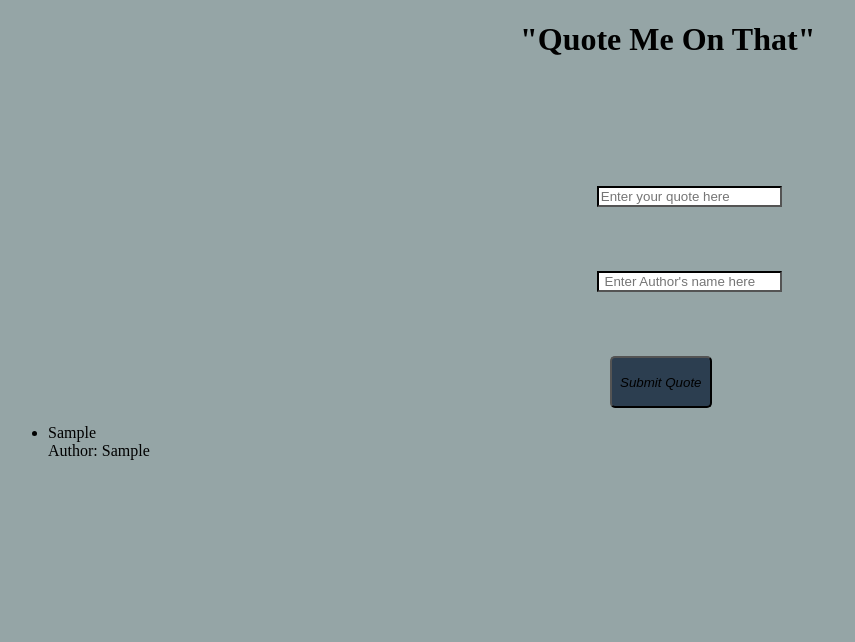
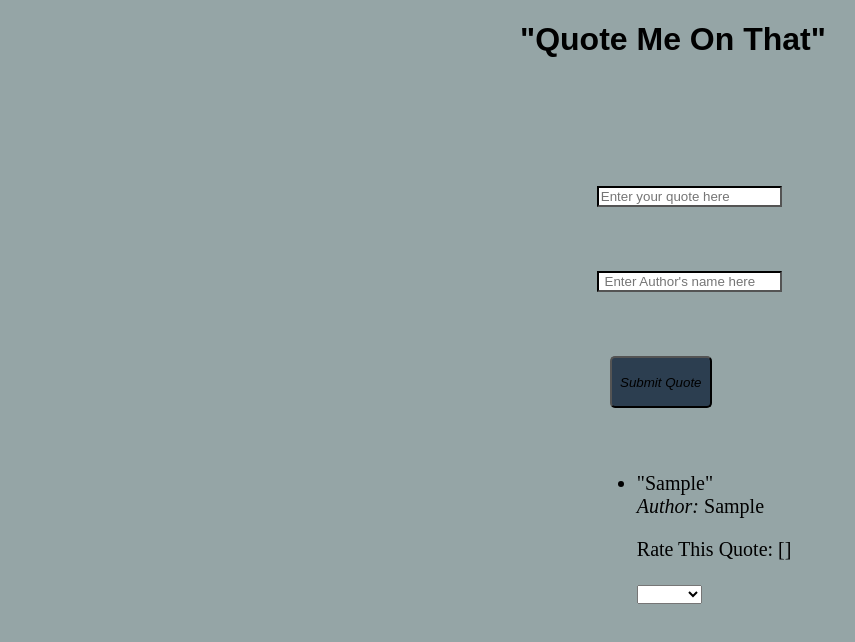
Before and after one commit to joshcheshire/js18, a plain HTML site: page index.html in a window 1280 px wide. Both pictures are taken after typing "Sample", "Sample" into the empty fields and a click on the button "Submit Quote". Shown: the whole page, without its empty margins (0-855 px from the left). Drawn offline with Linux system fonts and the light colour scheme.

Commit message:
end of day

```diff
--- a/index.html
+++ b/index.html
@@ -15,17 +15,17 @@
 	<div ng-controller = "mainController">
 
 	<div class="main-container">
+		<h1 class = "header"> "Quote Me On That"</h1>
 
+<!-- 	<img class = "jim"src = "https://blondehurst.files.wordpress.com/2015/06/typing.gif"
+ -->
 
-		<h1 class = "header"> "Quote Me On That"</h1>
-<!-- 			<img class="jim" src = "https://blondehurst.files.wordpress.com/2015/06/typing.gif"
- -->
 		<div class = "quote-box">
 			<input ng-model= "newScript.quote" type ="text" class = "quote-input" placeholder = "Enter your quote here">
 				</div>
 
 		<div class ="author-box">
-			<input ng-model= "newScript.author" type = "text" class ="author-input" placeholder = " Enter Author's name here">
+				<input ng-model= "newScript.author" type = "text" class ="author-input" placeholder = " Enter Author's name here">
 
 				</div>
 		<button ng-click="clickSubmit($event)" class="submit-button"><em>Submit Quote</em></button>
@@ -33,11 +33,25 @@
 
 			<div class = "submittedContainer "> </div>
 				<ul>
-					<li ng-repeat="script in quotes"> {{script.quote}} <br> Author: {{script.author}}</li>
+					<li class= "quoteOutput" ng-repeat="script in quotes"> "{{script.quote}}" <br>  <em>Author:</em> {{script.author}}
+						<div class = "rating">
+						<p> Rate This Quote: {{script.rating}}</p>
+						<select name = " Rate this Quote" ng-model="script.rating" > Rate this Quote
+							<option value = "1" >1 Star</option>
+							<option value = "2" >2 Stars</option>
+							<option value = "3" >3 Stars</option>
+							<option value = "4" >4 Stars</option>
+							<option value = "5" >5 Stars</option>
+							</select>
+						</div>
+					</li>
+				</ul>
+			</div>
 
-	</div>
 
-	<script src = "main.js"> </script>
+
+
+			<script src = "main.js"> </script>
 	</body>
 
 	</html>
--- a/main.css
+++ b/main.css
@@ -10,6 +10,7 @@
 
 .header{
 	margin-left:40vw;
+	font-family: fantasy;
 }
 
 .quote-box{
@@ -43,7 +44,17 @@
 	border-color: black
 }
 
-.jim{
+.quoteOutput{
 
+	font-family: copperplate;
+	font-size: 20px;
+	margin-left:46vw;
+	margin-top: 5vw;
+}
 
-}
+/*.jim{
+
+	width:75%;
+	height: 75%;
+	opacity: 0.3;
+}*/
--- a/main.js
+++ b/main.js
@@ -5,13 +5,17 @@ var mainControllerFunc = function($scope){
 
 		quote: '',
 		author: '',
+		rating:[]
 	}
-
 
 
 $scope.quotes = []
 
 
+$scope.sortRating = function(){
+
+
+}
 
 
 $scope.clickSubmit = function(event){
@@ -21,9 +25,6 @@ if ($scope.newScript.quote != '' && $scope.newScript.author != ''){
 	$scope.quotes.push($scope.newScript);
 	$scope.newScript = ''
 }
-
-
-
 	console.log('Clicked it!')
 
 }
@@ -34,10 +35,3 @@ if ($scope.newScript.quote != '' && $scope.newScript.author != ''){
 
 }
 angular.module('myApp').controller('mainController' , ['$scope', mainControllerFunc])
-
-
-//maybe add an ng-hide from the text boxes on click
-
-// on click submit, alert if not correct;
-
-//
```
